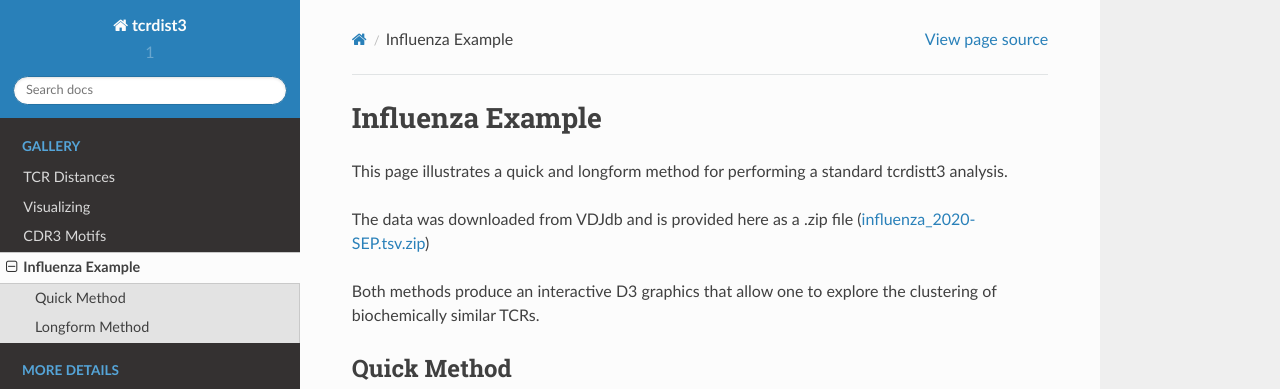
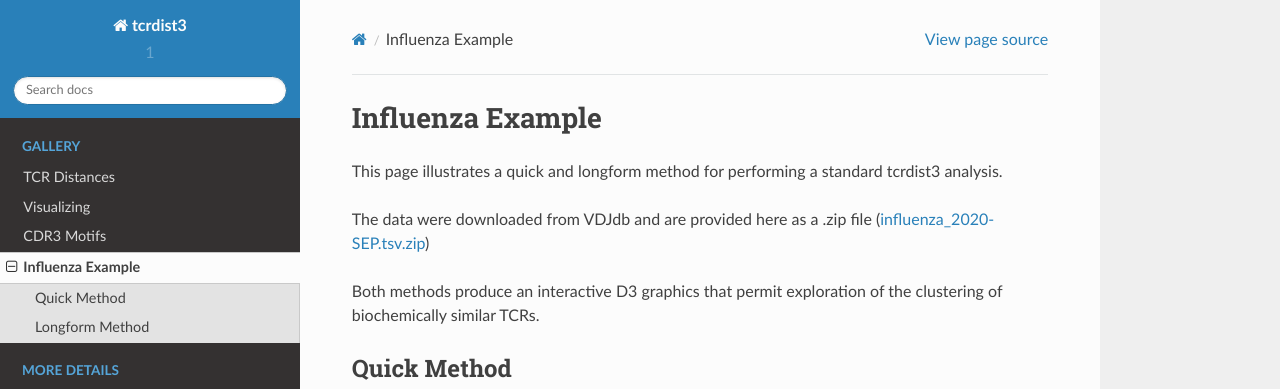
Before and after one commit to kmayerb/tcrdist3, a Sphinx documentation site: the page built from docs/influenza_example.rst, in a window 1280 px wide and 900 px high. Shown: the top 389 px of the window. Built offline with Sphinx 7.4.7 and the Read the Docs theme 2.0.0, drawn with Linux system fonts in a browser that asks for light colours; pages that are not in the unit, such as notebooks, are missing from menus.

Commit message:
typos fixed [skip ci]

```diff
--- a/docs/influenza_example.rst
+++ b/docs/influenza_example.rst
@@ -1,11 +1,11 @@
 Influenza Example
 =================
 
-This page illustrates a quick and longform method for performing a standard tcrdistt3 analysis.
+This page illustrates a quick and longform method for performing a standard tcrdist3 analysis.
 
-The data was downloaded from VDJdb and is provided here as a .zip file (`influenza_2020-SEP.tsv.zip <https://www.dropbox.com/s/mkjdaygdl41piw6/influenza_2020-SEP.tsv.zip?dl=1>`_)
+The data were downloaded from VDJdb and are provided here as a .zip file (`influenza_2020-SEP.tsv.zip <https://www.dropbox.com/s/mkjdaygdl41piw6/influenza_2020-SEP.tsv.zip?dl=1>`_)
 
-Both methods produce an interactive D3 graphics that allow one to explore the clustering of biochemically similar TCRs.
+Both methods produce an interactive D3 graphics that permit exploration of the clustering of biochemically similar TCRs.
 
 
 Quick Method
```
